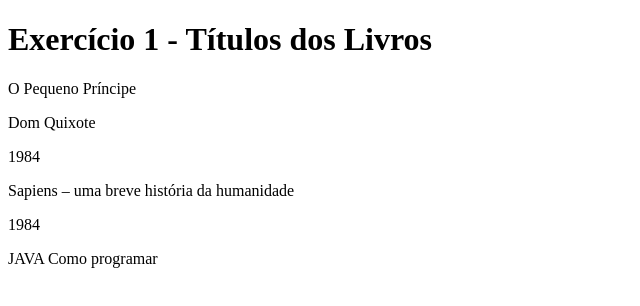
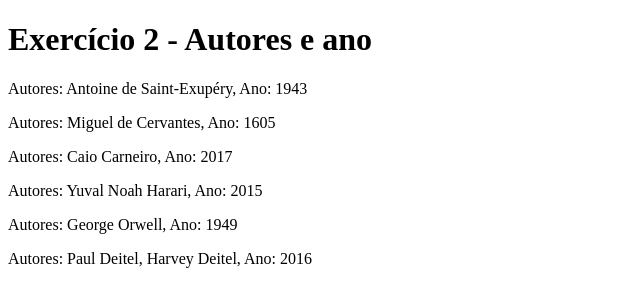
Before and after one commit to ubembem/GerenciamentoDadosParaWeb, a plain HTML site: page Atividade2/exercicio2.html in a window 1280 px wide. Shown: the whole page, without its empty margins (0-640 px from the left). Drawn offline with Linux system fonts and the light colour scheme.

Commit message:
Corrigindo o exercício 2, problema ao exibir dados

```diff
--- a/Atividade2/exercicio2.html
+++ b/Atividade2/exercicio2.html
@@ -3,30 +3,31 @@
 <head>
     <meta charset="UTF-8">
     <meta name="viewport" content="width=device-width, initial-scale=1.0">
-    <title>Exercício 1 - Exibir Títulos</title>
+    <title>Exercício 2 - Exibir Autores e ano</title>
 </head>
 <body>
-    <h1>Exercício 1 - Títulos dos Livros</h1>
-    <div id="titulos"></div>
+    <h1>Exercício 2 - Autores e ano</h1>
+    <div id="autores_ano"></div>
 
     <script>
-        // Carregar o arquivo livros.xml
         fetch('livraria.xml')
             .then(response => response.text())
             .then(data => {
-                // Parsear o XML
                 const parser = new DOMParser();
                 const xmlDoc = parser.parseFromString(data, 'text/xml');
+                const div = document.getElementById('autores_ano')
 
-                // Acessar todos os elementos <titulo>
-                const titulos = xmlDoc.getElementsByTagName('titulo');
+                // Acessar todos os elementos <livros>
+                const livros = xmlDoc.getElementsByTagName('livro');
 
-                // Iterar sobre os títulos e exibir na div
-                const divTitulos = document.getElementById('titulos');
-                for (let i = 0; i < titulos.length; i++) {
+                for (let i = 0; i < livros.length; i++) {
+                    const autores = livros[i].getElementsByTagName('autores')[0].getElementsByTagName('autor');
+                    const ano = livros[i].getElementsByTagName('ano')[0].textContent;
+                    let autoresTexto = Array.from(autores).map(autor => autor.textContent).join(', ');
+
                     const p = document.createElement('p');
-                    p.textContent = titulos[i].textContent;
-                    divTitulos.appendChild(p);
+                    p.textContent = `Autores: ${autoresTexto}, Ano: ${ano}`;
+                    div.appendChild(p)
                 }
             })
             .catch(error => console.error('Erro ao carregar o XML:', error));
--- a/Atividade2/livraria.xml
+++ b/Atividade2/livraria.xml
@@ -14,11 +14,11 @@
 		<ano>1605</ano>
 	</livro>
 	<livro id="3">
-		<titulo>1984</titulo>
+		<titulo>Seja foda!</titulo>
 		<autores>
-			<autor>George Orwell</autor>
+			<autor>Caio Carneiro</autor>
 		</autores>
-		<ano>1949</ano>
+		<ano>2017</ano>
 	</livro>
 	<livro id="4">
 		<titulo>Sapiens – uma breve história da humanidade</titulo>
```
